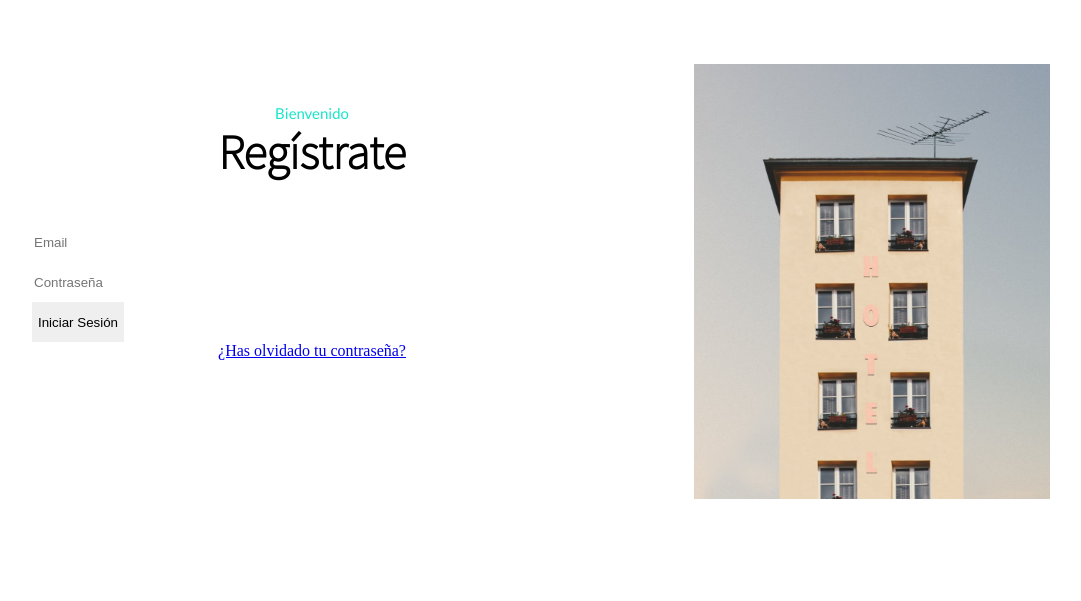
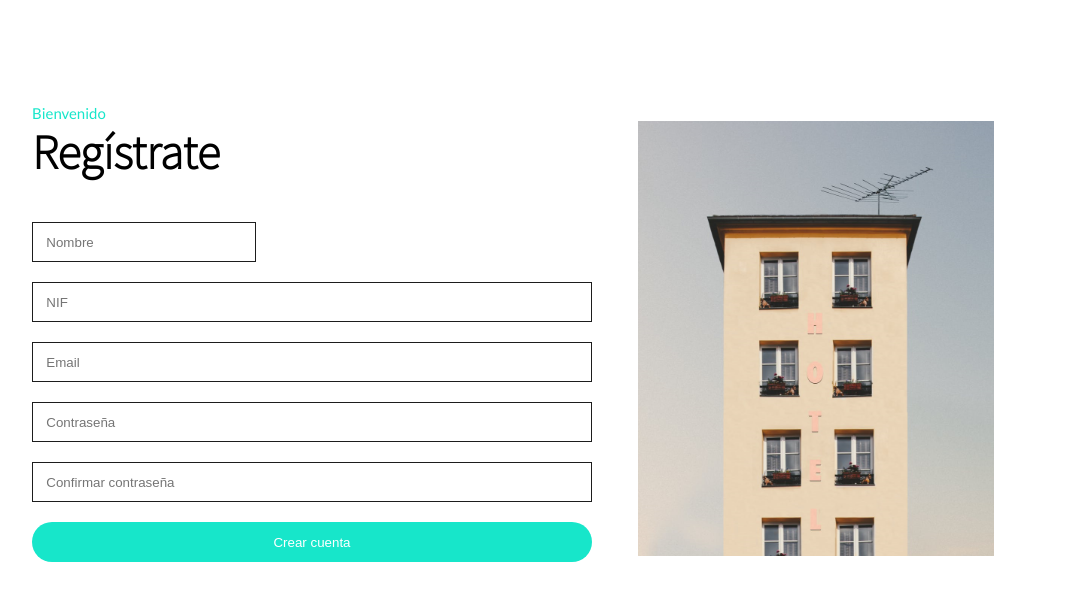
Before and after one commit to Diesouto/MonarchHotel, a PHP site: page /signin.html in a window 1280 px wide. Shown: the top 601 px of the page, without its empty margins (48-1129 px from the left). Run offline with PHP 8.4, Linux system fonts and the light colour scheme.

Commit message:
Cambios css

```diff
--- a/css/_about.scss
+++ b/css/_about.scss
@@ -1,10 +1,16 @@
 .about .izquierda {
-    width: 70%;
+    width: 60%;
+    margin-right: 10%;
 }
 
-.about img {
-    width: 100%;
+.izquierda h5 {
+    margin-top: 4em;
 }
+
+#foto {
+    width: 40%;
+}
+
 
 #fondo-testimonios {
     background-color: $fondoClaro;
@@ -17,3 +23,7 @@
 #testimonios {
     justify-content: space-evenly;
 }
+
+.tarjeta-testimonio p {
+    width: 10em
+}
--- a/css/_contacto.scss
+++ b/css/_contacto.scss
@@ -29,13 +29,8 @@
     margin-right: 1em;
 }
 
-.form-row {
-    display: flex;
-    justify-content: flex-start;
-}
-
-.form-row input {
-    width: 100%;
+#form-contacto {
+    text-align: start;
 }
 
 #mensaje {
@@ -44,3 +39,8 @@
 #mensaje::placeholder {
     text-align: start;
 }
+
+#nombre {
+    width: 40%;
+    margin-right: 1em;
+}
--- a/css/_login.scss
+++ b/css/_login.scss
@@ -1,4 +1,25 @@
 .login * {
+    width: 50%;
     display: block;
     margin: auto;
+    justify-content: center;
+    align-items: center;
 }
+
+.login .form-row {
+    width: 100%;
+    margin: 1em 0em;
+}
+
+.loginform {
+    border: 0.5px solid $black;
+}
+
+#login-contenedor {
+    text-align: center;
+}
+
+.login a {
+    color: $fondoClaro;
+    margin-bottom: 0.5em;
+}
--- a/css/_signin.scss
+++ b/css/_signin.scss
@@ -1,7 +1,21 @@
 .signin {
     width: 50%;
+    text-align: start;
 }
 
 .signin form * {
     display: block;
 }
+
+.signin-form input {
+    margin-top: 1.5em;
+    width: 100%;
+}
+
+.signin img {
+    margin-top: 57px;
+}
+
+#foto {
+    text-align: center;
+}
--- a/css/styles.css
+++ b/css/styles.css
@@ -97,7 +97,7 @@ ul {
 }
 
 .izquierda {
-  text-align: left;
+  text-align: start;
 }
 
 .derecha {
@@ -111,6 +111,27 @@ input {
 
 .fab {
   color: white;
+}
+
+.form-row {
+  display: -webkit-box;
+  display: -ms-flexbox;
+  display: flex;
+  -webkit-box-pack: start;
+      -ms-flex-pack: start;
+          justify-content: flex-start;
+}
+
+.form-row input {
+  width: 100%;
+}
+
+.borde {
+  border: 0.5px solid #1D1D1D;
+}
+
+.fondo-oscuro {
+  background-color: #F6F6F6;
 }
 
 /* MÓDULOS */
@@ -299,17 +320,8 @@ ul li a {
   margin-right: 1em;
 }
 
-.form-row {
-  display: -webkit-box;
-  display: -ms-flexbox;
-  display: flex;
-  -webkit-box-pack: start;
-      -ms-flex-pack: start;
-          justify-content: flex-start;
-}
-
-.form-row input {
-  width: 100%;
+#form-contacto {
+  text-align: start;
 }
 
 #mensaje {
@@ -332,12 +344,22 @@ ul li a {
   text-align: start;
 }
 
-.about .izquierda {
-  width: 70%;
+#nombre {
+  width: 40%;
+  margin-right: 1em;
 }
 
-.about img {
-  width: 100%;
+.about .izquierda {
+  width: 60%;
+  margin-right: 10%;
+}
+
+.izquierda h5 {
+  margin-top: 4em;
+}
+
+#foto {
+  width: 40%;
 }
 
 #fondo-testimonios {
@@ -354,17 +376,60 @@ ul li a {
           justify-content: space-evenly;
 }
 
+.tarjeta-testimonio p {
+  width: 10em;
+}
+
 .login * {
+  width: 50%;
   display: block;
   margin: auto;
+  -webkit-box-pack: center;
+      -ms-flex-pack: center;
+          justify-content: center;
+  -webkit-box-align: center;
+      -ms-flex-align: center;
+          align-items: center;
+}
+
+.login .form-row {
+  width: 100%;
+  margin: 1em 0em;
+}
+
+.loginform {
+  border: 0.5px solid #1D1D1D;
+}
+
+#login-contenedor {
+  text-align: center;
+}
+
+.login a {
+  color: #D8D8D8;
+  margin-bottom: 0.5em;
 }
 
 .signin {
   width: 50%;
+  text-align: start;
 }
 
 .signin form * {
   display: block;
+}
+
+.signin-form input {
+  margin-top: 1.5em;
+  width: 100%;
+}
+
+.signin img {
+  margin-top: 57px;
+}
+
+#foto {
+  text-align: center;
 }
 
 /* FOOTER */
--- a/css/styles.scss
+++ b/css/styles.scss
@@ -110,7 +110,7 @@ ul {
 }
 
 .izquierda {
-    text-align: left;
+    text-align: start;
 }
 
 .derecha {
@@ -126,11 +126,29 @@ input {
     color: white;
 }
 
+.form-row {
+    display: flex;
+    justify-content: flex-start;
+}
+
+.form-row input {
+    width: 100%;
+}
+
+.borde {
+    border: 0.5px solid $black;
+}
+
+.fondo-oscuro {
+    background-color: #F6F6F6;
+}
+
 /* MÓDULOS */
     @import '_header';
     @import '_index';
     @import '_contacto';
     @import '_habitaciones';
+    @import '_reserva';
     @import '_about';
     @import '_login';
     @import '_signin';
--- a/header.html
+++ b/header.html
@@ -3,7 +3,7 @@
     <ul>
         <li><a href="index.html"><img src="img/empresa/banner.png"></a></li>
         <li><a href="reserva.html" class="danger">Reserva ahora</a></li>
-        <li><a href="#">Tu Cuenta</a></li>
+        <li><a href="login.html">Tu Cuenta</a></li>
         <li><a href="contacto.html">Contacto</a></li>
         <li><a href="habitaciones.html">Habitaciones</a></li>
         <li><a href="about.html">Sobre Nosotros</a></li>
--- a/signin.html
+++ b/signin.html
@@ -19,14 +19,16 @@
         <div class="signin">
             <h4>Bienvenido</h4>
             <h3>Regístrate</h3>
-            <form id="signin">
-                <input name="email" placeholder="Email" type="text">
-                <input name="password" placeholder="Contraseña" type="password">
-                <input type="submit" value="Iniciar Sesión">
-                <a href="#">¿Has olvidado tu contraseña?</a>
+            <form id="signin flex" class="signin-form">
+                <input id="nombre" class="form-row loginform" name="nombre" placeholder="Nombre" type="text">
+                <input id="nif" class="form-row loginform" name="nif" placeholder="NIF" type="text">
+                <input id="email" class="form-row loginform" name="email" placeholder="Email" type="text">
+                <input id="password" class="form-row loginform" name="password" placeholder="Contraseña" type="password">
+                <input id="confpassword" class="form-row loginform" name="confpassword" placeholder="Confirmar contraseña" type="password">
+                <input id="submit" class="form-row button redondo" type="submit" value="Crear cuenta">
             </form>
         </div>
-        <div class="signin">
+        <div id="foto" class="signin">
             <img src="img/signin.png">
         </div>
     </div>
```
Also changed, not shown: about.html (+6 -6 lines), contacto.html (+6 -6 lines), login.html (+6 -5 lines), reserva.html (+16 -15 lines), css/_reserva.scss (added), 1 other file.
